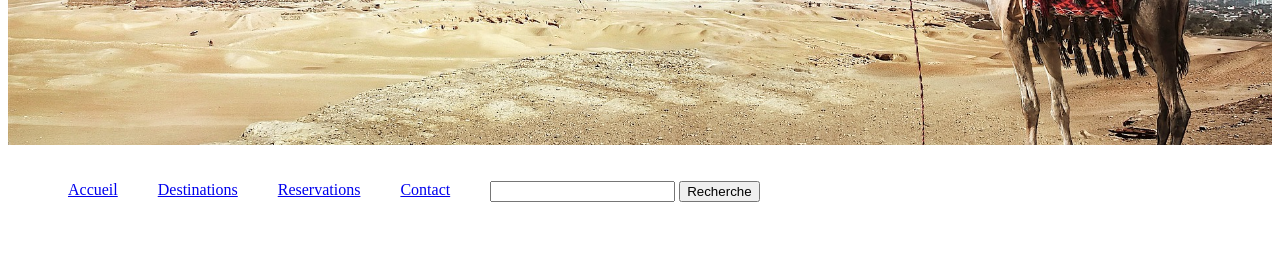
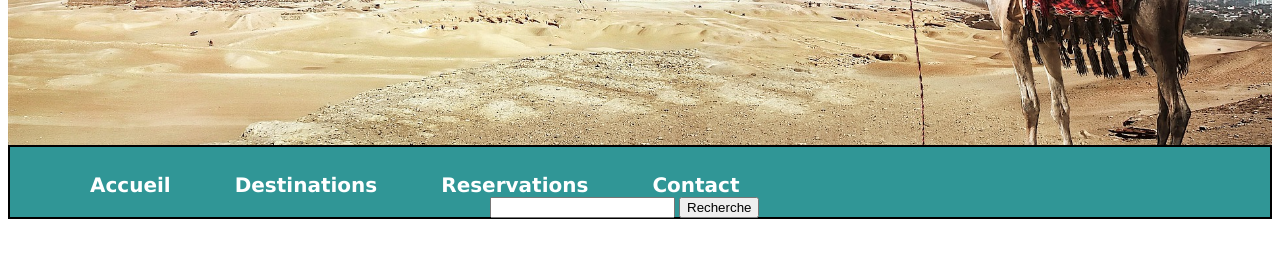
Before and after one commit to EmyDvger/Partie-3, a plain HTML site: page index.html in a window 1280 px wide. Shown: the part 319-576 px from the top of the page. Drawn offline with Linux system fonts and the light colour scheme.

Commit message:
barre menu

```diff
--- a/assets/css/style.css
+++ b/assets/css/style.css
@@ -10,10 +10,30 @@ h1 {
   padding: 170px; /*marge interieur (inverse margin exterieur)*/
   font-weight: bold; /*le gras du texte*/
   font-size: 80px; /*taille du texte*/
-  font-family : "Verdana", Verdana, serif;
+  font-family : "Verdana", serif;
 }
-li {
-float: left;
-margin: 20px;
-list-style-type : none;
+#menucolor {
+  background: #309696; /*barre bleu*/
+  height: 50px;
+  padding: 10px;
+  font-weight: bold;
+  border: solid 2px;
 }
+li, form {
+  display: inline;
+  margin: 30px; /*espace entre le nom dans le menu*/
+  list-style-type : none; /*retirer surlignage des liens*/
+}
+#search {
+  margin: 400px;
+}
+a {
+  text-decoration: none;
+  color: #ffffff; /*texte blanc*/
+  font-size: 20px;
+  font-family : "Verdana", serif;
+}
+a:hover {
+  border:  solid 22px green;
+  background-color: green;
+}
--- a/index.html
+++ b/index.html
@@ -3,21 +3,29 @@
 <head>
   <meta charset="utf-8"/>
   <title>Voyage & Co</title>
-    <link rel="stylesheet" href="assets/css/style.css">
+  <link rel="stylesheet" href="assets/css/style.css"/>
 </head>
 <body>
   <header id="entete">
     <h1>Voyage & Co</h1>
   </header>
-      <nav>
+  <nav id="menucolor">
     <ul>
-          <li id="nav-home"><a href="#">Accueil</a></li>
-          <li id="nav-destination"><a href="#">Destinations</li>
-          <li id="nav-reservation"><a href="#">Reservations</li>
-          <li id="nav-contact"><a href="#">Contact</li>
+      <li class="nav-home">
+        <a href="#">Accueil</a>
+      </li>
+      <li id="nav-destination">
+        <a href="#">Destinations</a>
+      </li>
+      <li id="nav-reservation">
+        <a href="#">Reservations</a>
+      </li>
+      <li id="nav-contact">
+        <a href="#">Contact</a>
+      </li>
       <li id="search">
         <form class="" action="index.html" method="post">
-            <input type="text" id="Search" name="Q" >
+          <input type="text" id="Search" name="Q" />
           <button>Recherche</button>
         </form>
       </li>
@@ -26,4 +34,8 @@
 </body>
 </html>
 
+
+
+
+
 <!-- https://developer.mozilla.org/fr/docs/Web/HTML/Element/form -->
```
Lines whose indentation alone changed are shown as unchanged.
